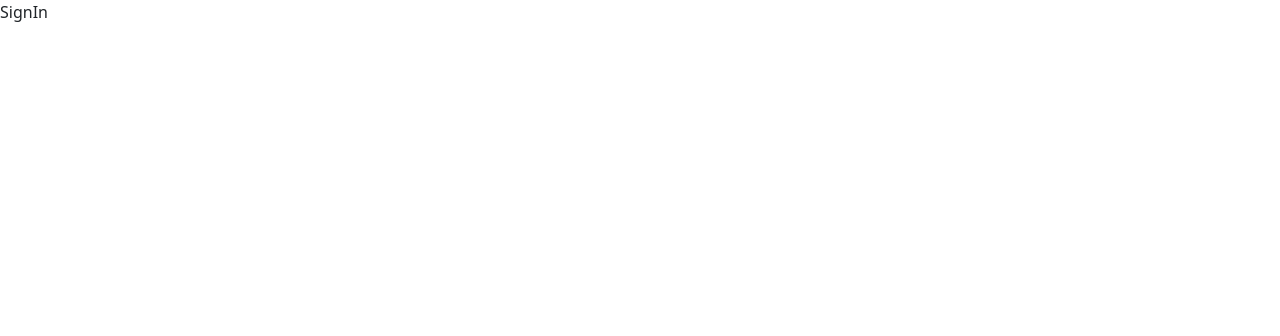
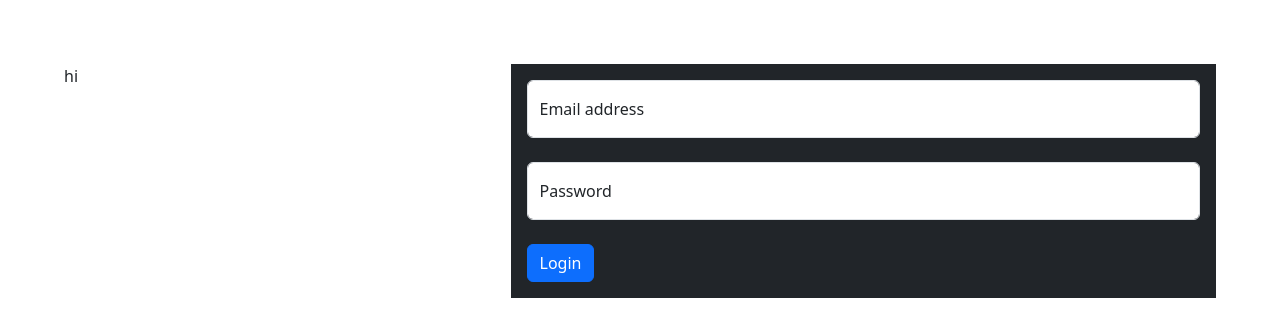
Before and after one commit to R-S-A-N-J-A-Y/GamesHub, a React (Vite) app: page /SignIn in a window 1280 px wide. Shown: the top 336 px of the page. Built offline with nearby package versions, Linux system fonts and the light colour scheme.

Commit message:
feat: complete SignIn.tsx with user data handling

```diff
--- a/src/components/Layout/Login/SignIn.tsx
+++ b/src/components/Layout/Login/SignIn.tsx
@@ -1,7 +1,50 @@
-import React from "react";
+import { useState } from "react";
 
 const SignIn = () => {
-  return <div>SignIn</div>;
+  const [user, setUser] = useState({
+    email: "",
+    password: "",
+  });
+
+  const handleLogin = () => {
+    console.log(user);
+  };
+
+  return (
+    <>
+      <div className="m-5 p-3 d-flex gap-3">
+        <div className="flex-grow-1">hi</div>
+        <div className="p-3 flex-grow-1 d-flex flex-column gap-2 bg-dark">
+          <div className="form-floating mb-3">
+            <input
+              type="email"
+              className="form-control"
+              id="floatingInput"
+              placeholder="name@example.com"
+              onChange={(e) => setUser({ ...user, email: e.target.value })}
+            />
+            <label>Email address</label>
+          </div>
+          <div className="form-floating">
+            <input
+              type="password"
+              className="form-control"
+              id="floatingPassword"
+              placeholder="Password"
+              onChange={(e) => setUser({ ...user, password: e.target.value })}
+            />
+            <label>Password</label>
+          </div>
+          <button
+            className="mt-3 btn btn-primary align-self-start"
+            onClick={handleLogin}
+          >
+            Login
+          </button>
+        </div>
+      </div>
+    </>
+  );
 };
 
 export default SignIn;
```
